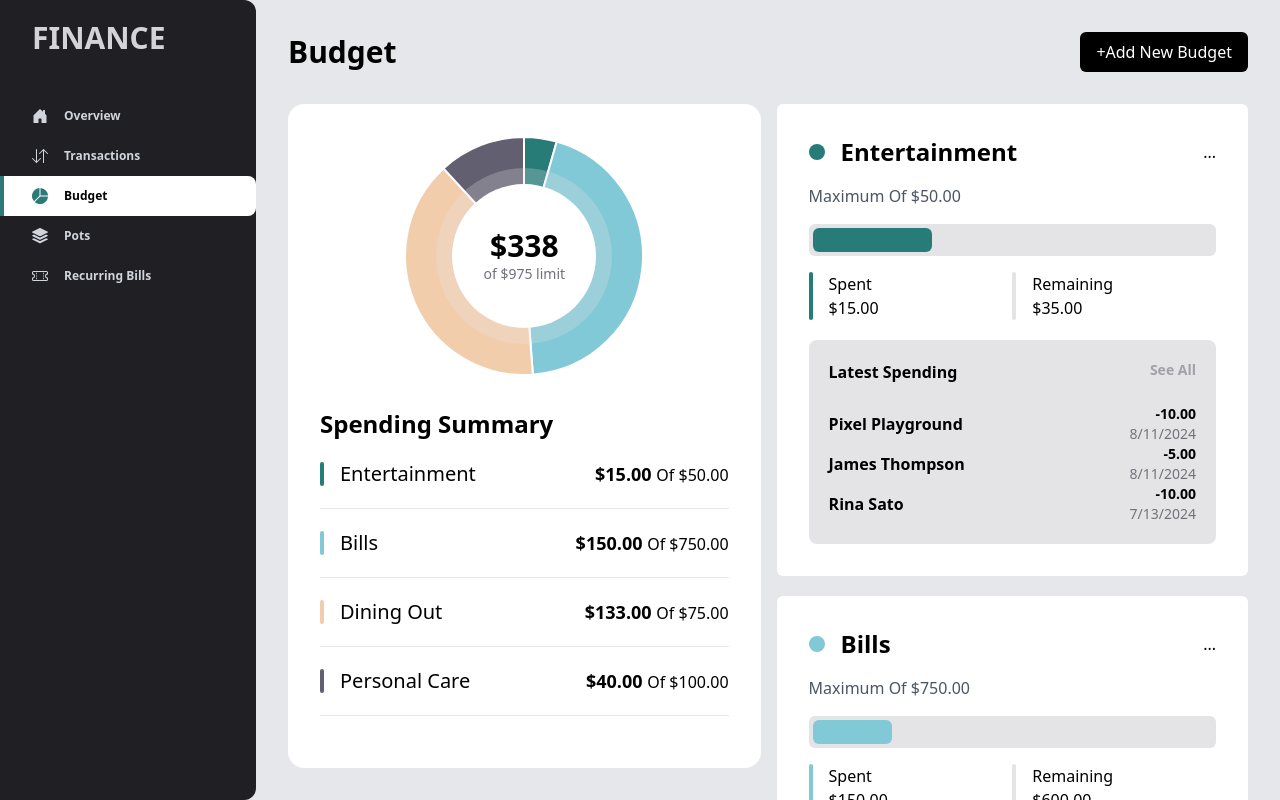
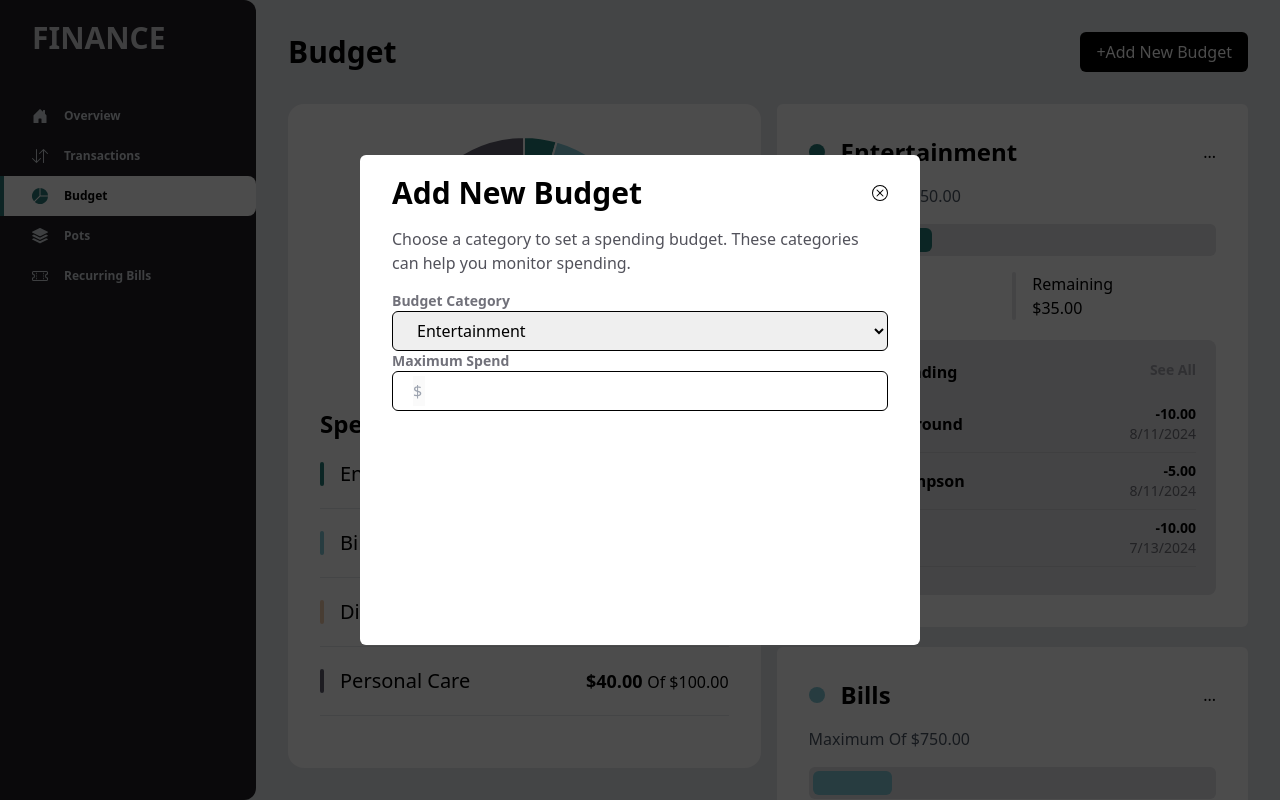
Before and after one commit to Samn1ce/Dashboard-react, a React (Vite) app in the folder finance/: page /budget in a window 1280 px wide. Shown: the top 800 px of the page. Built offline with nearby package versions, Linux system fonts and the light colour scheme.

Commit message:
Re-factor

```diff
--- a/finance/src/App.jsx
+++ b/finance/src/App.jsx
@@ -1,184 +1,104 @@
 import { Outlet, NavLink } from "react-router-dom";
+import IconOverview from "./components/icon/IconOverview";
+import IconTransaction from "./components/icon/IconTransaction";
+import IconBudget from "./components/icon/IconBudget";
+import IconPots from "./components/icon/IconPots";
+import IconRb from "./components/icon/IconRb";
+import IconCancel from "./components/icon/IconCancel";
 
 function App() {
   return (
-    <div className="w-full flex gap-8 bg-gray-200">
+    <div className="w-full flex bg-gray-200">
+      <div className="absolute top-0 z-20 bg-black/70 w-full h-screen flex justify-center items-center">
+        <div className="bg-white w-[560px] h-[490px] rounded-md py-5 px-8 flex flex-col gap-4">
+          <div className="flex justify-between items-center">
+            <p className="text-3xl font-bold">Add New Budget</p>
+            <IconCancel />
+          </div>
+          <p className="text-zinc-600">
+            Choose a category to set a spending budget. These categories can
+            help you monitor spending.
+          </p>
+          <div className="w-full">
+            <div className="w-full">
+              <p className="font-semibold text-zinc-500 text-sm">
+                Budget Category
+              </p>
+              <select className="w-full border border-black h-10 rounded-md py-1 px-5">
+                <option className="text-xl">Entertainment</option>
+              </select>
+            </div>
+            <div className="w-full">
+              <p className="font-semibold text-zinc-500 text-sm">
+                Maximum Spend
+              </p>
+              <div className="w-full border border-black h-10 rounded-md py-1 px-5 flex">
+                <input type="text" disabled placeholder="$" className="w-3" />
+                <input
+                  type="number"
+                  className="text-xl flex-grow outline-none"
+                />
+              </div>
+            </div>
+          </div>
+        </div>
+      </div>
       {/* side nav */}
-      <div className="w-1/5 h-screen sticky top-0 bg-tintDark rounded-r-xl py-5">
+      <div className="w-1/5 h-screen sticky top-0 z-10 bg-tintDark rounded-r-xl py-5">
         {/* title */}
         <h1 className="font-bold text-3xl mx-8 mb-10 text-zinc-300">FINANCE</h1>
         {/* nav buttons */}
-        <div className="flex flex-col text-xs font-bold">
-          {/* OVERVIEW button */}
-          <NavLink
-            to="/"
-            className={({ isActive }) => {
-              return `flex gap-7 h-10 max-w-64 rounded-r-lg text-left ${
+        <nav className="flex flex-col text-xs font-bold">
+          {[
+            {
+              path: "/",
+              icon: (isActive) => <IconOverview isActive={isActive} />,
+              label: "Overview",
+            },
+            {
+              path: "/transactions",
+              icon: (isActive) => <IconTransaction isActive={isActive} />,
+              label: "Transactions",
+            },
+            {
+              path: "/budget",
+              icon: (isActive) => <IconBudget isActive={isActive} />,
+              label: "Budget",
+            },
+            {
+              path: "/pots",
+              icon: (isActive) => <IconPots isActive={isActive} />,
+              label: "Pots",
+            },
+            {
+              path: "/recurring-bills",
+              icon: (isActive) => <IconRb isActive={isActive} />,
+              label: "Recurring Bills",
+            },
+          ].map((item) => (
+            <NavLink key={item.path} to={item.path}>
+              {({ isActive }) => (
+                <div
+                  className={`flex gap-7 h-10 max-w-64 rounded-r-lg text-left ${
                     isActive ? "bg-white" : "text-gray-300"
-              }`;
-            }}
+                  }`}
                 >
-            {({ isActive }) => (
-              <>
-                {/* left green fader */}
                   <div
                     className={`w-1 h-full ${isActive ? "bg-icons" : ""}`}
                   ></div>
                   {/*  */}
                   <div className="flex items-center gap-4">
-                  <svg
-                    xmlns="http://www.w3.org/2000/svg"
-                    width="16"
-                    height="16"
-                    fill={isActive ? "#2D7979" : "currentColor"}
-                    className="bi bi-house-door-fill"
-                    viewBox="0 0 16 16"
-                  >
-                    <path d="M6.5 14.5v-3.505c0-.245.25-.495.5-.495h2c.25 0 .5.25.5.5v3.5a.5.5 0 0 0 .5.5h4a.5.5 0 0 0 .5-.5v-7a.5.5 0 0 0-.146-.354L13 5.793V2.5a.5.5 0 0 0-.5-.5h-1a.5.5 0 0 0-.5.5v1.293L8.354 1.146a.5.5 0 0 0-.708 0l-6 6A.5.5 0 0 0 1.5 7.5v7a.5.5 0 0 0 .5.5h4a.5.5 0 0 0 .5-.5" />
-                  </svg>
-                  <div className="max-w-full">Overview</div>
+                    {item.icon(isActive)}
+                    <div className="max-w-full">{item.label}</div>
                   </div>
-              </>
+                </div>
               )}
             </NavLink>
-          {/* 2 TRANSACTION buttons */}
-          <NavLink
-            to="/transactions"
-            className={({ isActive }) => {
-              return `flex gap-7 h-10 max-w-64 rounded-r-lg text-left ${
-                isActive ? "bg-white" : "text-gray-300"
-              }`;
-            }}
-          >
-            {({ isActive }) => (
-              <>
-                {/* left green fader */}
-                <div
-                  className={`w-1 h-full ${isActive ? "bg-icons" : ""}`}
-                ></div>
-                {/*  */}
-                <div className="flex items-center gap-4">
-                  <svg
-                    xmlns="http://www.w3.org/2000/svg"
-                    width="16"
-                    height="16"
-                    fill={isActive ? "#2D7979" : "currentColor"}
-                    className="bi bi-arrow-down-up"
-                    viewBox="0 0 16 16"
-                  >
-                    <path
-                      fillRule="evenodd"
-                      d="M11.5 15a.5.5 0 0 0 .5-.5V2.707l3.146 3.147a.5.5 0 0 0 .708-.708l-4-4a.5.5 0 0 0-.708 0l-4 4a.5.5 0 1 0 .708.708L11 2.707V14.5a.5.5 0 0 0 .5.5m-7-14a.5.5 0 0 1 .5.5v11.793l3.146-3.147a.5.5 0 0 1 .708.708l-4 4a.5.5 0 0 1-.708 0l-4-4a.5.5 0 0 1 .708-.708L4 13.293V1.5a.5.5 0 0 1 .5-.5"
-                    />
-                  </svg>
-
-                  <div className="max-w-full">Transactions</div>
-                </div>
-              </>
-            )}
-          </NavLink>
-          {/* 3 BUDGET button */}
-          <NavLink
-            to="/budget"
-            className={({ isActive }) => {
-              return `flex gap-7 h-10 max-w-64 rounded-r-lg text-left ${
-                isActive ? "bg-white" : "text-gray-300"
-              }`;
-            }}
-          >
-            {({ isActive }) => (
-              <>
-                {/* left green fader */}
-                <div
-                  className={`w-1 h-full ${isActive ? "bg-icons" : ""}`}
-                ></div>
-                {/*  */}
-                <div className="flex items-center gap-4">
-                  <svg
-                    xmlns="http://www.w3.org/2000/svg"
-                    width="16"
-                    height="16"
-                    fill={isActive ? "#2D7979" : "currentColor"}
-                    className="bi bi-pie-chart-fill"
-                    viewBox="0 0 16 16"
-                  >
-                    <path d="M15.985 8.5H8.207l-5.5 5.5a8 8 0 0 0 13.277-5.5zM2 13.292A8 8 0 0 1 7.5.015v7.778zM8.5.015V7.5h7.485A8 8 0 0 0 8.5.015" />
-                  </svg>
-                  <div className="max-w-full">Budget</div>
-                </div>
-              </>
-            )}
-          </NavLink>
-          {/* 4 POTS button */}
-          <NavLink
-            to="/pots"
-            className={({ isActive }) => {
-              return `flex gap-7 h-10 max-w-64 rounded-r-lg text-left ${
-                isActive ? "bg-white" : "text-gray-300"
-              }`;
-            }}
-          >
-            {({ isActive }) => (
-              <>
-                {/* left green fader */}
-                <div
-                  className={`w-1 h-full ${isActive ? "bg-icons" : ""}`}
-                ></div>
-                {/*  */}
-                <div className="flex items-center gap-4">
-                  <svg
-                    xmlns="http://www.w3.org/2000/svg"
-                    width="16"
-                    height="16"
-                    fill={isActive ? "#2D7979" : "currentColor"}
-                    className="bi bi-stack"
-                    viewBox="0 0 16 16"
-                  >
-                    <path d="m14.12 10.163 1.715.858c.22.11.22.424 0 .534L8.267 15.34a.6.6 0 0 1-.534 0L.165 11.555a.299.299 0 0 1 0-.534l1.716-.858 5.317 2.659c.505.252 1.1.252 1.604 0l5.317-2.66zM7.733.063a.6.6 0 0 1 .534 0l7.568 3.784a.3.3 0 0 1 0 .535L8.267 8.165a.6.6 0 0 1-.534 0L.165 4.382a.299.299 0 0 1 0-.535z" />
-                    <path d="m14.12 6.576 1.715.858c.22.11.22.424 0 .534l-7.568 3.784a.6.6 0 0 1-.534 0L.165 7.968a.299.299 0 0 1 0-.534l1.716-.858 5.317 2.659c.505.252 1.1.252 1.604 0z" />
-                  </svg>
-                  <div className="max-w-full">Pots</div>
-                </div>
-              </>
-            )}
-          </NavLink>
-          {/* 5 Recurring bills button*/}
-          <NavLink
-            to="/recurring-bills"
-            className={({ isActive }) => {
-              return `flex gap-7 h-10 max-w-64 rounded-r-lg text-left ${
-                isActive ? "bg-white" : "text-gray-300"
-              }`;
-            }}
-          >
-            {({ isActive }) => (
-              <>
-                {/* left green fader */}
-                <div
-                  className={`w-1 h-full ${isActive ? "bg-icons" : ""}`}
-                ></div>
-                {/*  */}
-                <div className="flex items-center gap-4">
-                  <svg
-                    xmlns="http://www.w3.org/2000/svg"
-                    width="16"
-                    height="16"
-                    fill={isActive ? "#2D7979" : "currentColor"}
-                    className="bi bi-ticket-perforated"
-                    viewBox="0 0 16 16"
-                  >
-                    <path d="M4 4.85v.9h1v-.9zm7 0v.9h1v-.9zm-7 1.8v.9h1v-.9zm7 0v.9h1v-.9zm-7 1.8v.9h1v-.9zm7 0v.9h1v-.9zm-7 1.8v.9h1v-.9zm7 0v.9h1v-.9z" />
-                    <path d="M1.5 3A1.5 1.5 0 0 0 0 4.5V6a.5.5 0 0 0 .5.5 1.5 1.5 0 1 1 0 3 .5.5 0 0 0-.5.5v1.5A1.5 1.5 0 0 0 1.5 13h13a1.5 1.5 0 0 0 1.5-1.5V10a.5.5 0 0 0-.5-.5 1.5 1.5 0 0 1 0-3A.5.5 0 0 0 16 6V4.5A1.5 1.5 0 0 0 14.5 3zM1 4.5a.5.5 0 0 1 .5-.5h13a.5.5 0 0 1 .5.5v1.05a2.5 2.5 0 0 0 0 4.9v1.05a.5.5 0 0 1-.5.5h-13a.5.5 0 0 1-.5-.5v-1.05a2.5 2.5 0 0 0 0-4.9z" />
-                  </svg>
-                  <div className="max-w-full">Recurring Bills</div>
-                </div>
-              </>
-            )}
-          </NavLink>
-        </div>
+          ))}
+        </nav>
       </div>
       {/* content */}
-      <div className="w-3/4">
+      <div className="w-3/4 mx-auto">
         <Outlet />
       </div>
     </div>
--- /dev/null
+++ b/finance/src/components/icon/IconBudget.jsx
@@ -0,0 +1,17 @@
+// eslint-disable-next-line react/prop-types
+function IconBudget({ isActive }) {
+  return (
+    <svg
+      xmlns="http://www.w3.org/2000/svg"
+      width="16"
+      height="16"
+      fill={isActive ? "#2D7979" : "currentColor"}
+      className="bi bi-pie-chart-fill"
+      viewBox="0 0 16 16"
+    >
+      <path d="M15.985 8.5H8.207l-5.5 5.5a8 8 0 0 0 13.277-5.5zM2 13.292A8 8 0 0 1 7.5.015v7.778zM8.5.015V7.5h7.485A8 8 0 0 0 8.5.015" />
+    </svg>
+  );
+}
+
+export default IconBudget;
--- /dev/null
+++ b/finance/src/components/icon/IconCancel.jsx
@@ -0,0 +1,17 @@
+function IconCancel() {
+  return (
+    <svg
+      xmlns="http://www.w3.org/2000/svg"
+      width="16"
+      height="16"
+      fill="currentColor"
+      className="bi bi-x-circle"
+      viewBox="0 0 16 16"
+    >
+      <path d="M8 15A7 7 0 1 1 8 1a7 7 0 0 1 0 14m0 1A8 8 0 1 0 8 0a8 8 0 0 0 0 16" />
+      <path d="M4.646 4.646a.5.5 0 0 1 .708 0L8 7.293l2.646-2.647a.5.5 0 0 1 .708.708L8.707 8l2.647 2.646a.5.5 0 0 1-.708.708L8 8.707l-2.646 2.647a.5.5 0 0 1-.708-.708L7.293 8 4.646 5.354a.5.5 0 0 1 0-.708" />
+    </svg>
+  );
+}
+
+export default IconCancel;
--- /dev/null
+++ b/finance/src/components/icon/IconOverview.jsx
@@ -0,0 +1,17 @@
+// eslint-disable-next-line react/prop-types
+function IconOverview({ isActive }) {
+  return (
+    <svg
+      xmlns="http://www.w3.org/2000/svg"
+      width="16"
+      height="16"
+      fill={isActive ? "#2D7979" : "currentColor"}
+      className="bi bi-house-door-fill"
+      viewBox="0 0 16 16"
+    >
+      <path d="M6.5 14.5v-3.505c0-.245.25-.495.5-.495h2c.25 0 .5.25.5.5v3.5a.5.5 0 0 0 .5.5h4a.5.5 0 0 0 .5-.5v-7a.5.5 0 0 0-.146-.354L13 5.793V2.5a.5.5 0 0 0-.5-.5h-1a.5.5 0 0 0-.5.5v1.293L8.354 1.146a.5.5 0 0 0-.708 0l-6 6A.5.5 0 0 0 1.5 7.5v7a.5.5 0 0 0 .5.5h4a.5.5 0 0 0 .5-.5" />
+    </svg>
+  );
+}
+
+export default IconOverview;
--- /dev/null
+++ b/finance/src/components/icon/IconRb.jsx
@@ -0,0 +1,18 @@
+// eslint-disable-next-line react/prop-types
+function IconRb({ isActive }) {
+  return (
+    <svg
+      xmlns="http://www.w3.org/2000/svg"
+      width="16"
+      height="16"
+      fill={isActive ? "#2D7979" : "currentColor"}
+      className="bi bi-ticket-perforated"
+      viewBox="0 0 16 16"
+    >
+      <path d="M4 4.85v.9h1v-.9zm7 0v.9h1v-.9zm-7 1.8v.9h1v-.9zm7 0v.9h1v-.9zm-7 1.8v.9h1v-.9zm7 0v.9h1v-.9zm-7 1.8v.9h1v-.9zm7 0v.9h1v-.9z" />
+      <path d="M1.5 3A1.5 1.5 0 0 0 0 4.5V6a.5.5 0 0 0 .5.5 1.5 1.5 0 1 1 0 3 .5.5 0 0 0-.5.5v1.5A1.5 1.5 0 0 0 1.5 13h13a1.5 1.5 0 0 0 1.5-1.5V10a.5.5 0 0 0-.5-.5 1.5 1.5 0 0 1 0-3A.5.5 0 0 0 16 6V4.5A1.5 1.5 0 0 0 14.5 3zM1 4.5a.5.5 0 0 1 .5-.5h13a.5.5 0 0 1 .5.5v1.05a2.5 2.5 0 0 0 0 4.9v1.05a.5.5 0 0 1-.5.5h-13a.5.5 0 0 1-.5-.5v-1.05a2.5 2.5 0 0 0 0-4.9z" />
+    </svg>
+  );
+}
+
+export default IconRb;
--- /dev/null
+++ b/finance/src/components/icon/IconTransaction.jsx
@@ -0,0 +1,20 @@
+// eslint-disable-next-line react/prop-types
+function IconTransaction({ isActive }) {
+  return (
+    <svg
+      xmlns="http://www.w3.org/2000/svg"
+      width="16"
+      height="16"
+      fill={isActive ? "#2D7979" : "currentColor"}
+      className="bi bi-arrow-down-up"
+      viewBox="0 0 16 16"
+    >
+      <path
+        fillRule="evenodd"
+        d="M11.5 15a.5.5 0 0 0 .5-.5V2.707l3.146 3.147a.5.5 0 0 0 .708-.708l-4-4a.5.5 0 0 0-.708 0l-4 4a.5.5 0 1 0 .708.708L11 2.707V14.5a.5.5 0 0 0 .5.5m-7-14a.5.5 0 0 1 .5.5v11.793l3.146-3.147a.5.5 0 0 1 .708.708l-4 4a.5.5 0 0 1-.708 0l-4-4a.5.5 0 0 1 .708-.708L4 13.293V1.5a.5.5 0 0 1 .5-.5"
+      />
+    </svg>
+  );
+}
+
+export default IconTransaction;
--- a/finance/src/views/Budget.jsx
+++ b/finance/src/views/Budget.jsx
@@ -144,6 +144,7 @@ function Budget() {
                 </div>
                 <div className="mt-5">
                   {getLatestTransactions(b.category).map((t, index) => (
+                    <>
                       <div
                         key={index}
                         className="flex justify-between items-center"
@@ -156,6 +157,8 @@ function Budget() {
                           </p>
                         </div>
                       </div>
+                      <hr className="my-2 border-0.5 border-zinc-300" />
+                    </>
                   ))}
                 </div>
               </div>
```
Also changed, not shown: finance/src/components/icon/IconPots.jsx (+5 -4 lines). Lines whose indentation alone changed are shown as unchanged.
